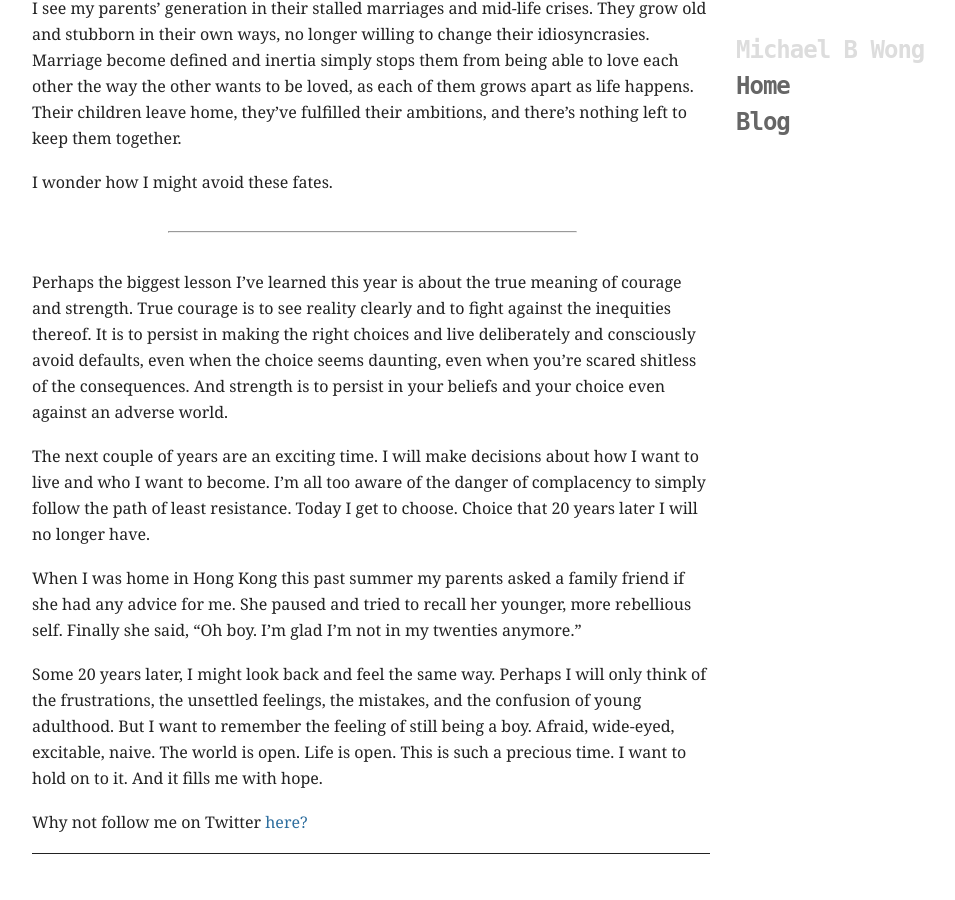
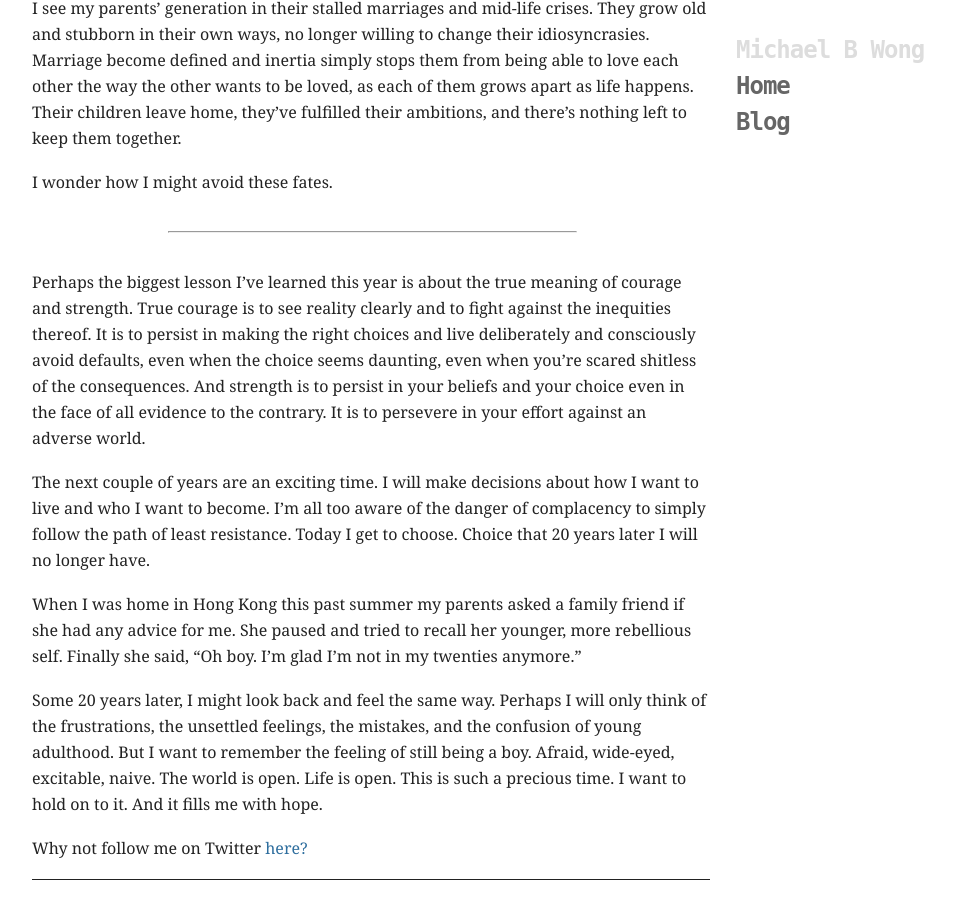
Before and after one commit to mbwong/mbwong.github.com, a Jekyll site: the page built from _posts/2012-11-11-turning-23.md, in a window 1280 px wide and 900 px high, scrolled down 2255 px. Shown: the whole window, without its empty margins (160-1115 px from the left). Built offline with Jekyll 4.4.1, drawn with Linux system fonts in a browser that asks for light colours; before the commit the page ends 3129 px from its top, so only the background shows below that.

Commit message:
Update _posts/2012-11-11-turning-23.md

```diff
--- a/_posts/2012-11-11-turning-23.md
+++ b/_posts/2012-11-11-turning-23.md
@@ -48,7 +48,7 @@ I wonder how I might avoid these fates.
 
 * * *
 
-Perhaps the biggest lesson I've learned this year is about the true meaning of courage and strength. True courage is to see reality clearly and to fight against the inequities thereof. It is to persist in making the right choices and live deliberately and consciously avoid defaults, even when the choice seems daunting, even when you're scared shitless of the consequences. And strength is to persist in your beliefs and your choice even against an adverse world.
+Perhaps the biggest lesson I've learned this year is about the true meaning of courage and strength. True courage is to see reality clearly and to fight against the inequities thereof. It is to persist in making the right choices and live deliberately and consciously avoid defaults, even when the choice seems daunting, even when you're scared shitless of the consequences. And strength is to persist in your beliefs and your choice even in the face of all evidence to the contrary. It is to persevere in your effort against an adverse world.
 
 The next couple of years are an exciting time. I will make decisions about how I want to live and who I want to become. I'm all too aware of the danger of complacency to simply follow the path of least resistance. Today I get to choose. Choice that 20 years later I will no longer have.
 
```
